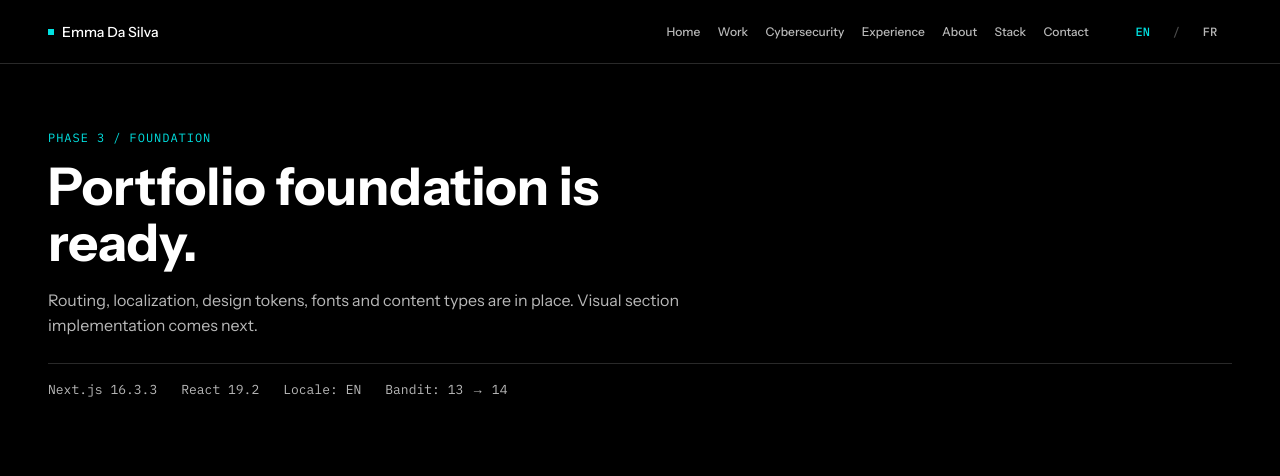
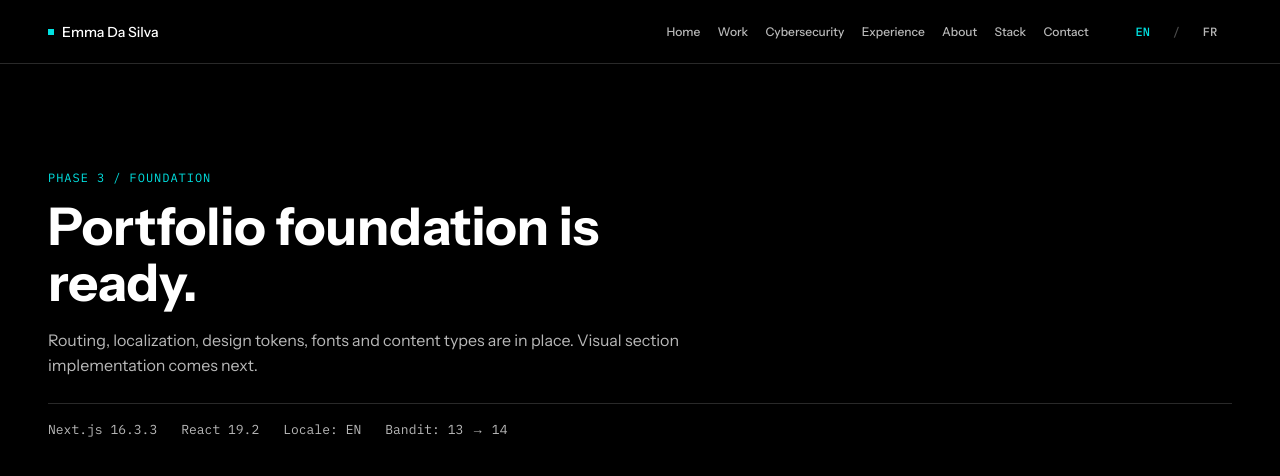
Before and after one commit to emma-dasilva-dev/emma-dasilva-portfolio, a Next.js app: page /en in a window 1280 px wide. Shown: the top 476 px of the page. Built offline with nearby package versions, Linux system fonts and the light colour scheme.

Commit message:
style: align global foundation with sticky header

```diff
--- a/src/styles/globals.css
+++ b/src/styles/globals.css
@@ -89,8 +89,7 @@ a:hover {
 }
 
 .foundation {
-  min-height: 100dvh;
-  padding-block: var(--space-16);
+  min-height: calc(100dvh - var(--header-height-mobile));
 }
 
 .foundation__label {
@@ -130,6 +129,10 @@ a:hover {
   [id] {
     scroll-margin-top: calc(var(--header-height-desktop) + var(--space-4));
   }
+
+  .foundation {
+    min-height: calc(100dvh - var(--header-height-desktop));
+  }
 }
 
 @media (prefers-reduced-motion: reduce) {
```
